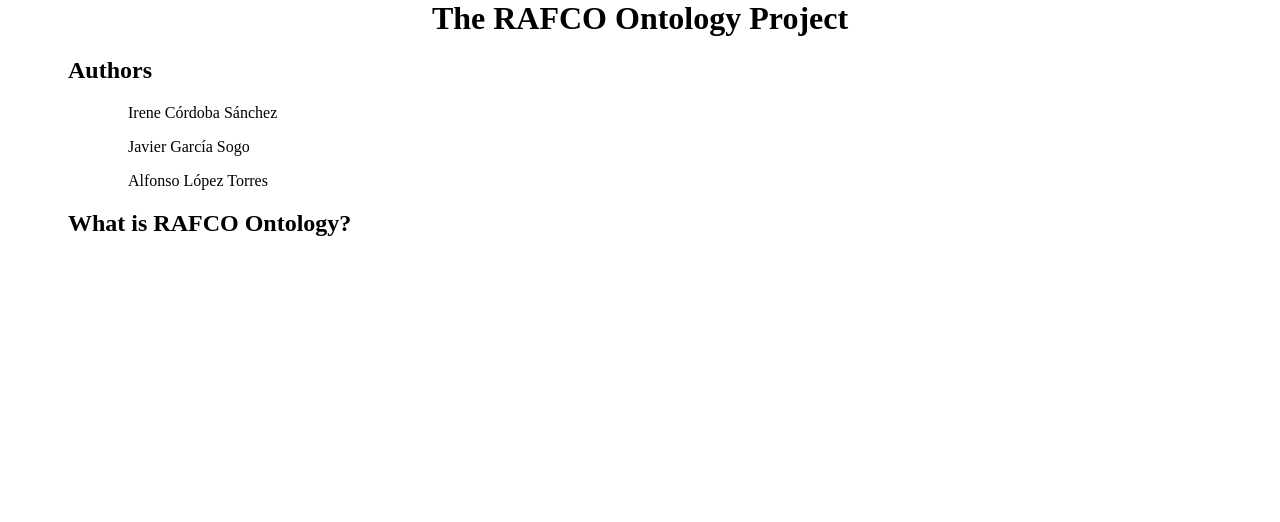
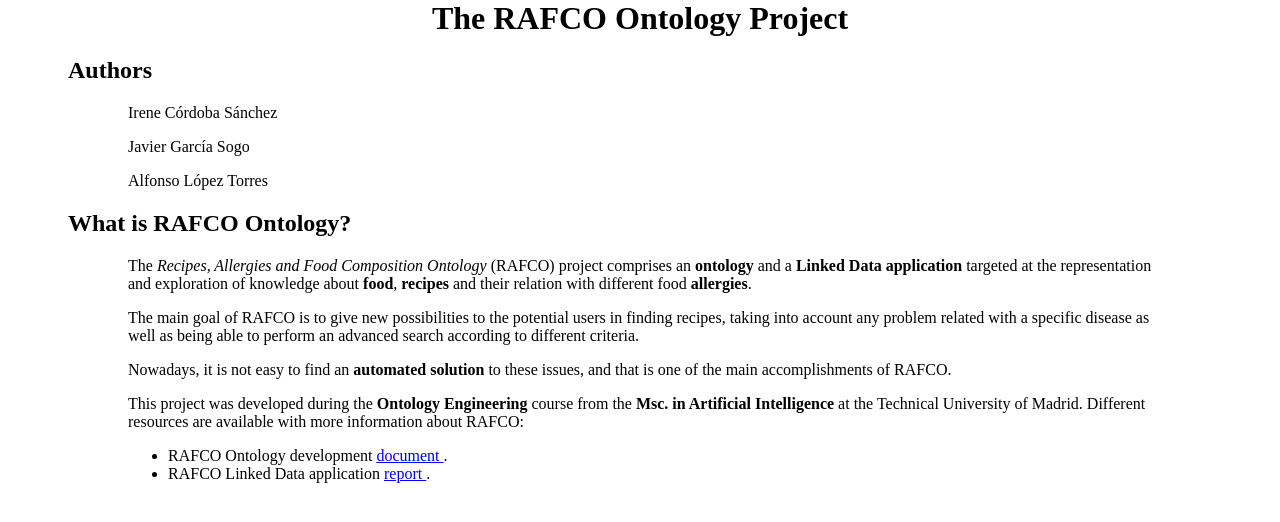
Before and after one commit to jgsogo/muia-linkeddata, a Django app: page /about/ in a window 1280 px wide. Shown: the part 26-548 px from the top of the page. Run offline with Django 3.2, Linux system fonts and the light colour scheme.

Commit message:
about.html rellenado.

```diff
--- a/webapp/linkeddata/templates/linkeddata/about.html
+++ b/webapp/linkeddata/templates/linkeddata/about.html
@@ -10,6 +10,25 @@
     </div>
 
     <h2>What is RAFCO Ontology?</h2>
+    <div class="indent">
+        <p>The <i>Recipes, Allergies and Food Composition Ontology</i> (RAFCO) project comprises
+        an <b>ontology</b> and a <b>Linked Data application</b>
+        targeted at the representation and exploration of knowledge about <b>food</b>, <b>recipes</b> and their
+        relation with different food <b>allergies</b>. </p>
 
+        <p>The   main   goal   of   RAFCO   is   to   give   new   possibilities   to   the   potential   users   in
+finding   recipes,   taking   into   account   any   problem   related   with   a   specific   disease   as
+well as being able to perform an advanced search according to different criteria.</p>
+<p>Nowadays,   it   is   not   easy   to   find   an   <b>automated   solution</b>   to   these   issues,
+and   that   is   one   of   the   main   accomplishments   of RAFCO. </p>
+
+<p>This project was developed during the <b>Ontology Engineering</b> course from the <b>Msc. in Artificial Intelligence</b> at
+the Technical University of Madrid. Different resources are available with more information about RAFCO: </p>
+    <ul>
+        <li> RAFCO Ontology development <a href="URL"> document </a>. </li>
+        <li> RAFCO Linked Data application <a href="URL"> report </a>. </li>
+    </ul>
+
+    </div>
 </div>
 {% endblock %}
```
